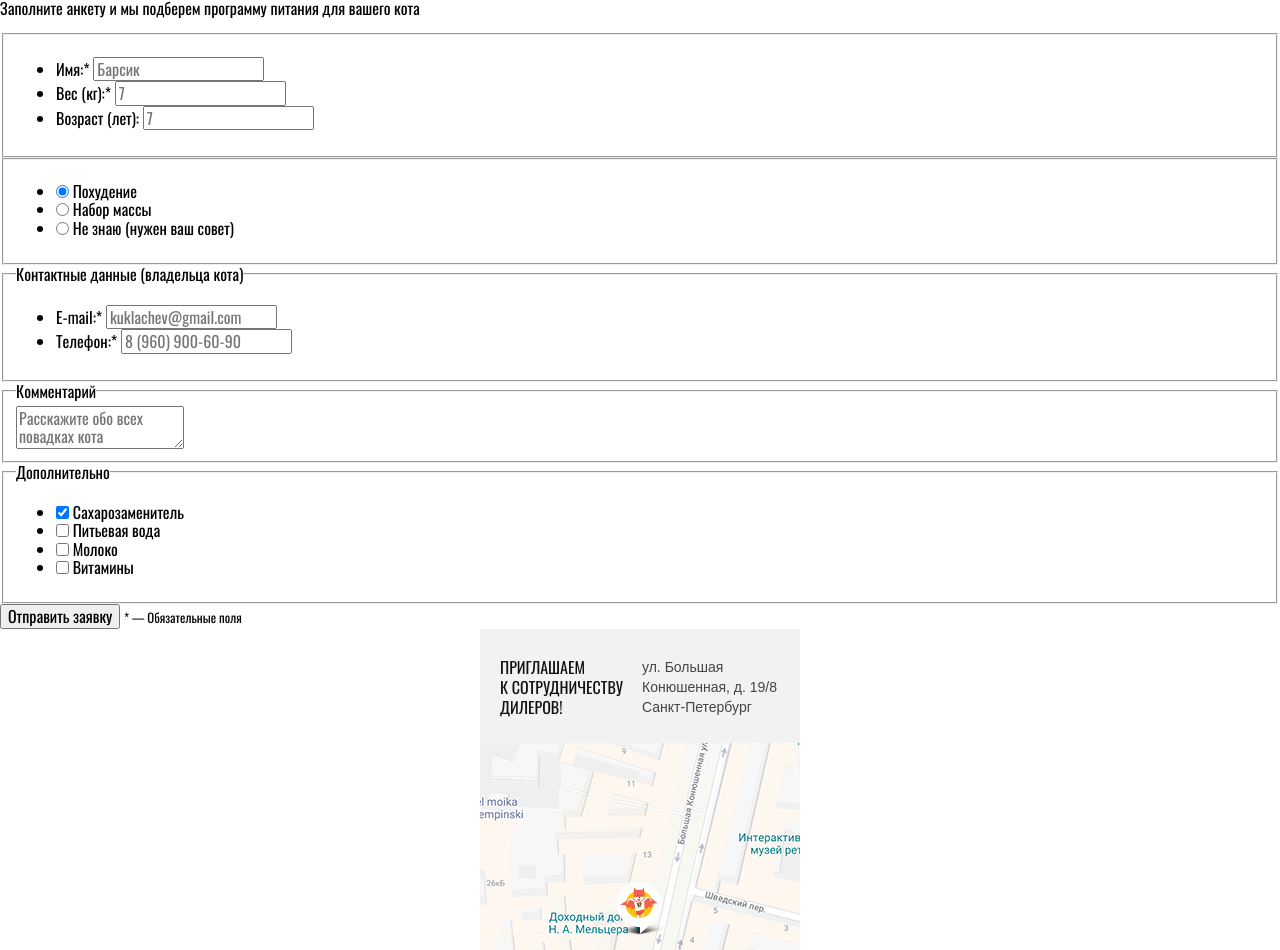
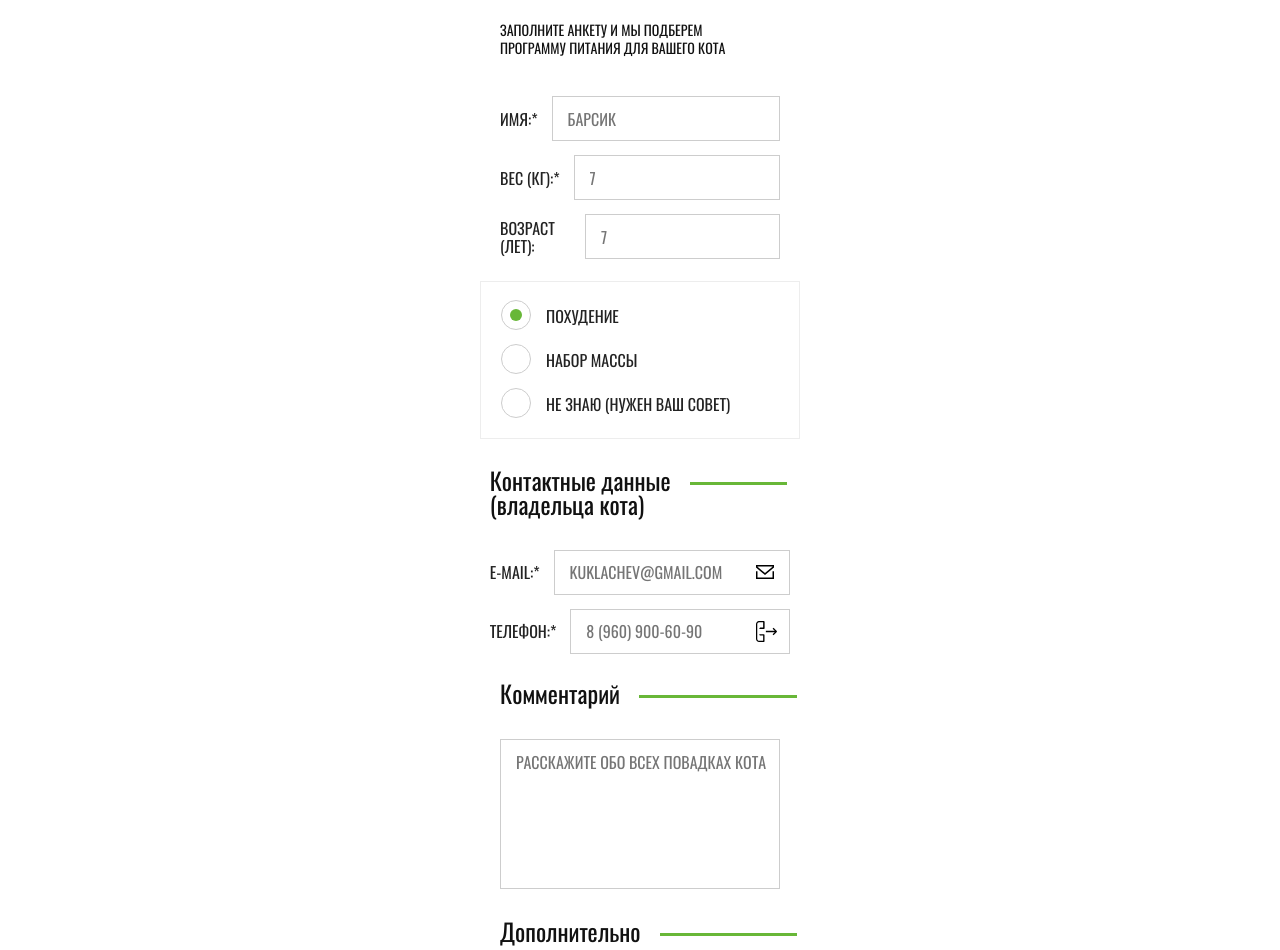
Before and after one commit to Macspark/882763-cat-energy-19, a website: page source/form.html in a window 1280 px wide. Shown: the part 344-1294 px from the top of the page. Drawn offline with nearby package versions, Linux system fonts and the light colour scheme; files that its build step writes are made by us from their sources.

Commit message:
Сделан form

```diff
--- a/source/form.html
+++ b/source/form.html
@@ -37,8 +37,10 @@
         <div class="apply__wrapper">
           <h1 class="apply__title">Подбор программы</h1>
           <p class="apply__text">Заполните анкету и мы подберем программу питания для вашего кота</p>
+        </div>
 
           <fieldset class="apply__fieldset fieldset">
+            <div class="fieldset__wrapper">
               <ul class="fieldset__list">
                 <li class="fieldset__item">
                   <label class="fieldset__label" for="input-name">Имя:*</label>
@@ -53,26 +55,30 @@
                   <input class="fieldset__input" id="input-age" type="number" name="cat-age" placeholder="7">
                 </li>
               </ul>
+            </div>
+          </fieldset>
+
+          <fieldset class="apply__fieldset fieldset fieldset--bordered">
+            <div class="fieldset__wrapper">
+              <ul class="fieldset__list">
+                <li class="fieldset__item">
+                  <input class="fieldset__radio" id="input-slim" type="radio" name="cat-program" value="slim" checked>
+                  <label class="fieldset__label fieldset__label--radio" for="input-slim">Похудение</label>
+                </li>
+                <li class="fieldset__item">
+                  <input class="fieldset__radio" id="input-pro" type="radio" name="cat-program" value="pro">
+                  <label class="fieldset__label fieldset__label--radio" for="input-pro">Набор массы</label>
+                </li>
+                <li class="fieldset__item">
+                  <input class="fieldset__radio" id="input-advice" type="radio" name="cat-program" value="advice">
+                  <label class="fieldset__label fieldset__label--radio" for="input-advice">Не знаю (нужен ваш совет)</label>
+                </li>
+              </ul>
+            </div>
           </fieldset>
 
           <fieldset class="apply__fieldset fieldset">
-            <ul class="fieldset__list">
-              <li class="fieldset__item">
-                <input class="fieldset__radio" id="input-slim" type="radio" name="cat-program" value="slim" checked>
-                <label class="fieldset__label" for="input-slim">Похудение</label>
-              </li>
-              <li class="fieldset__item">
-                <input class="fieldset__radio" id="input-pro" type="radio" name="cat-program" value="pro">
-                <label class="fieldset__label" for="input-pro">Набор массы</label>
-              </li>
-              <li class="fieldset__item">
-                <input class="fieldset__radio" id="input-advice" type="radio" name="cat-program" value="advice">
-                <label class="fieldset__label" for="input-advice">Не знаю (нужен ваш совет)</label>
-              </li>
-            </ul>
-          </fieldset>
-
-          <fieldset class="apply__fieldset fieldset fieldset--greenlined">
+            <div class="fieldset__wrapper">
               <legend class="fieldset__legend">Контактные данные (владельца кота)</legend>
               <ul class="fieldset__list">
                 <li class="fieldset__item">
@@ -84,37 +90,44 @@
                   <input class="fieldset__input fieldset__input--tel" id="input-tel" type="tel" name="tel" placeholder="8 (960) 900-60-90" required>
                 </li>
               </ul>
+            </div>
           </fieldset>
 
-          <fieldset class="apply__fieldset fieldset fieldset--greenlined">
+          <fieldset class="apply__fieldset fieldset">
+            <div class="fieldset__wrapper">
               <legend class="fieldset__legend">Комментарий</legend>
               <textarea class="fieldset__textarea" name="comment" placeholder="Расскажите обо всех повадках кота"></textarea>
+            </div>
           </fieldset>
 
-          <fieldset class="apply__fieldset fieldset--greenlined">
-            <legend class="fieldset__legend">Дополнительно</legend>
+          <fieldset class="apply__fieldset fieldset">
+            <div class="fieldset__wrapper">
+              <legend class="fieldset__legend fieldset__legend--longer">Дополнительно</legend>
               <ul class="fieldset__list">
-              <li class="fieldset__item">
+                <li class="fieldset__item fieldset__item--shorter">
                   <input class="fieldset__checkbox" id="input-sweet" type="checkbox" name="sweetener" checked>
-                <label class="fieldset__label" for="input-sweet">Сахарозаменитель</label>
+                  <label class="fieldset__label fieldset__label--checkbox" for="input-sweet">Сахарозаменитель</label>
                 </li>
-              <li class="fieldset__item">
+                <li class="fieldset__item fieldset__item--shorter">
                   <input class="fieldset__checkbox" id="input-water" type="checkbox" name="water">
-                <label class="fieldset__label" for="input-water">Питьевая вода</label>
+                  <label class="fieldset__label fieldset__label--checkbox" for="input-water">Питьевая вода</label>
                 </li>
-              <li class="fieldset__item">
+                <li class="fieldset__item fieldset__item--shorter">
                   <input class="fieldset__checkbox" id="input-milk" type="checkbox" name="milk">
-                <label class="fieldset__label" for="input-milk">Молоко</label>
+                  <label class="fieldset__label fieldset__label--checkbox" for="input-milk">Молоко</label>
                 </li>
-              <li class="fieldset__item">
+                <li class="fieldset__item fieldset__item--shorter">
                   <input class="fieldset__checkbox" id="input-vitamins" type="checkbox" name="vitamins">
-                <label class="fieldset__label" for="input-vitamins">Витамины</label>
+                  <label class="fieldset__label fieldset__label--checkbox" for="input-vitamins">Витамины</label>
                 </li>
               </ul>
+            </div>
           </fieldset>
 
+          <div class="apply__wrapper">
             <button class="button apply__button" type="submit">Отправить заявку</button>
             <small class="apply__small">* — Обязательные поля</small>
+          </div>
 
         </div>
       </form>
--- /dev/null
+++ b/source/sass/blocks/apply.scss
@@ -0,0 +1,49 @@
+.apply__wrapper {
+  @include container-size;
+  @include container-padding;
+  margin-bottom: 34px;
+}
+
+.apply__title {
+  margin-top: 17px;
+
+  font-size: 36px;
+  font-weight: normal;
+  line-height: 1.67;
+  color: $color-black1;
+}
+
+.apply__text {
+  width: 230px;
+
+  font-size: 14px;
+  text-transform: uppercase;
+  line-height: 1.29;
+  color: $color-black1;
+}
+
+.apply__button {
+  @include button;
+  margin-bottom: 23px;
+
+  font-size: 16px;
+  line-height: 1.25;
+}
+
+.apply__small {
+  display: block;
+
+  font-family: $font-arial;
+  font-size: 14px;
+  line-height: 1.14;
+  text-align: center;
+  color: $color-grey2;
+}
+
+.apply__fieldset {
+  margin-bottom: 12px;
+
+  &:last-of-type {
+    margin-bottom: 18px;
+  }
+}
--- a/source/sass/blocks/example.scss
+++ b/source/sass/blocks/example.scss
@@ -101,9 +101,6 @@
   }
 }
 
-.example__img img {
-}
-
 .example__switch {
   display: flex;
   align-items: center;
--- /dev/null
+++ b/source/sass/blocks/fieldset.scss
@@ -0,0 +1,188 @@
+.fieldset {
+  @include container-size;
+  padding-left: 0;
+  padding-right: 0;
+  border: none;
+
+  &--bordered {
+    margin-bottom: 23px;
+    padding-top: 25px;
+    padding-bottom: 13px;
+    border: 1px solid $color-grey3;
+  }
+}
+
+.fieldset__wrapper {
+  @include container-padding;
+}
+
+.fieldset__list {
+  margin: 0;
+  padding: 0;
+  list-style: none;
+}
+
+.fieldset__item {
+  margin-bottom: 14px;
+
+  display: flex;
+  align-items: center;
+
+  &--shorter {
+    margin-bottom: 12px;
+  }
+
+  &:last-of-type {
+    margin-bottom: 0;
+  }
+}
+
+.fieldset__input,
+.fieldset__textarea {
+  border: 1px solid $color-white2;
+
+  font-family: inherit;
+  font-size: 16px;
+  text-transform: uppercase;
+  line-height: 1.13;
+  color: $color-grey2;
+}
+
+.fieldset__textarea {
+  padding: 15px;
+  padding-top: 13px;
+  padding-right: 12px;
+
+  resize: none;
+  width: 280px;
+  height: 150px;
+}
+
+.fieldset__input {
+  padding: 15px;
+
+  flex-grow: 1;
+  height: 45px;
+}
+
+.fieldset__input--email,
+.fieldset__input--tel {
+  padding-right: 40px;
+  background-image: url("../img/icon-mail.svg");
+  background-repeat: no-repeat;
+}
+
+.fieldset__input--email {
+  background-image: url("../img/icon-mail.svg");
+  background-size: 18px 14px;
+  background-position: 93% center;
+}
+
+.fieldset__input--tel {
+  background-image: url("../img/icon-phone.svg");
+  background-size: 21px 21px;
+  background-position: 94% center;
+}
+
+.fieldset__radio,
+.fieldset__checkbox {
+  display: none;
+}
+
+.fieldset__label {
+  position: relative;
+
+  margin-right: 14px;
+
+  font-size: 16px;
+  text-transform: uppercase;
+  line-height: 1.13;
+  color: $color-black2;
+
+  &:hover {
+    cursor: pointer;
+  }
+}
+
+.fieldset__label--radio,
+.fieldset__label--checkbox {
+  padding-left: 45px;
+  min-height: 30px;
+}
+
+.fieldset__label--radio::before {
+  position: absolute;
+  left: 0;
+  top: -7px;
+
+  display: block;
+  content: "";
+  width: 30px;
+  height: 30px;
+
+  border: 1px solid $color-white2;
+  border-radius: 50%;
+}
+
+.fieldset__radio:checked + .fieldset__label--radio::after {
+  position: absolute;
+  left: 9px;
+  top: 2px;
+
+  display: block;
+  content: "";
+  width: 12px;
+  height: 12px;
+
+  border-radius: 50%;
+  background-color: $color-leaf;
+}
+
+.fieldset__label--checkbox::before {
+  position: absolute;
+  left: 0;
+  top: -7px;
+
+  display: block;
+  content: "";
+  width: 30px;
+  height: 30px;
+
+  border: 1px solid $color-white2;
+}
+
+.fieldset__checkbox:checked + .fieldset__label--checkbox::before {
+  background-image: url("../img/icon-tick.svg");
+  background-repeat: no-repeat;
+  background-position: center;
+  background-size: 22px 17px;
+}
+
+.fieldset__legend {
+  position: relative;
+
+  max-width: 181px;
+  margin-bottom: 34px;
+
+  font-size: 24px;
+  line-height: 1;
+  color: $color-black1;
+
+  &--longer {
+    margin-bottom: 41px;
+  }
+
+  &::after {
+    position: absolute;
+    top: 14px;
+    right: calc(100% - 297px);
+
+    display: block;
+
+    content: "";
+    width: calc(320px - 22px - 20px - 100%);
+    height: 3px;
+
+    background-color: $color-leaf;
+  }
+}
--- a/source/sass/mixins/button.scss
+++ b/source/sass/mixins/button.scss
@@ -7,6 +7,9 @@
   height: 40px;
   background-color: $color-leaf;
 
+  border: none;
+  outline: none;
+
   text-transform: uppercase;
   font-size: 14px;
   line-height: 1.29;
--- a/source/sass/style.scss
+++ b/source/sass/style.scss
@@ -22,6 +22,9 @@
 @import "blocks/additional.scss";
 @import "blocks/add-product.scss";
 
+@import "blocks/apply.scss";
+@import "blocks/fieldset.scss";
+
 @import "blocks/page-footer.scss";
 @import "blocks/social.scss";
 @import "blocks/copyright.scss";
```
Lines whose indentation alone changed are shown as unchanged.
